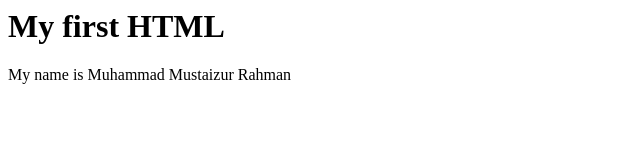
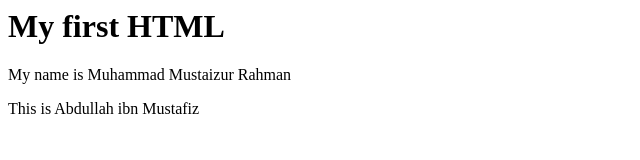
Before and after one commit to mostafiz220/my-first-website, a plain HTML site: page index.html in a window 1280 px wide. Shown: the whole page, without its empty margins (0-640 px from the left). Drawn offline with Linux system fonts and the light colour scheme.

Commit message:
Abdullah add something
Abdullah add something more

```diff
--- a/index.html
+++ b/index.html
@@ -1,2 +1,3 @@
 <h1>My first HTML</h1>
 <P>My name is Muhammad Mustaizur Rahman</P>
+<p> This is Abdullah ibn Mustafiz</p>
```
